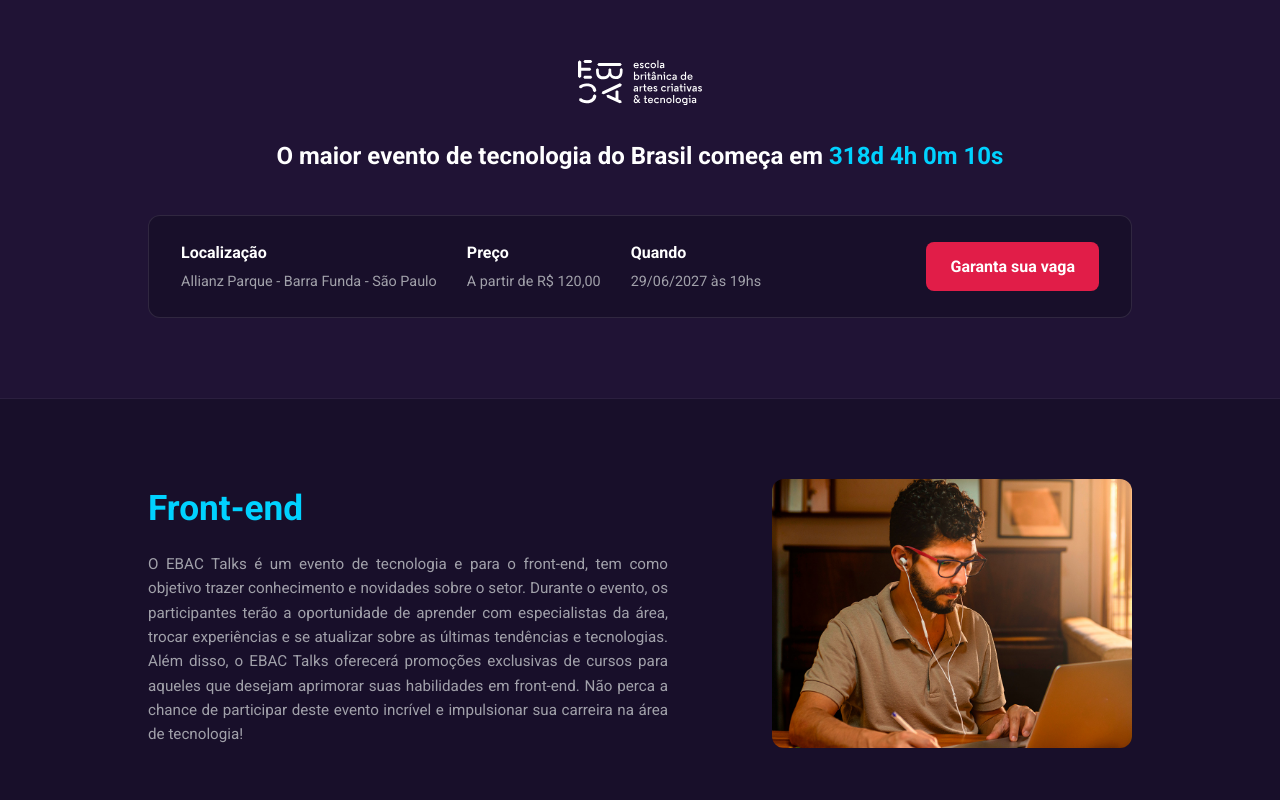
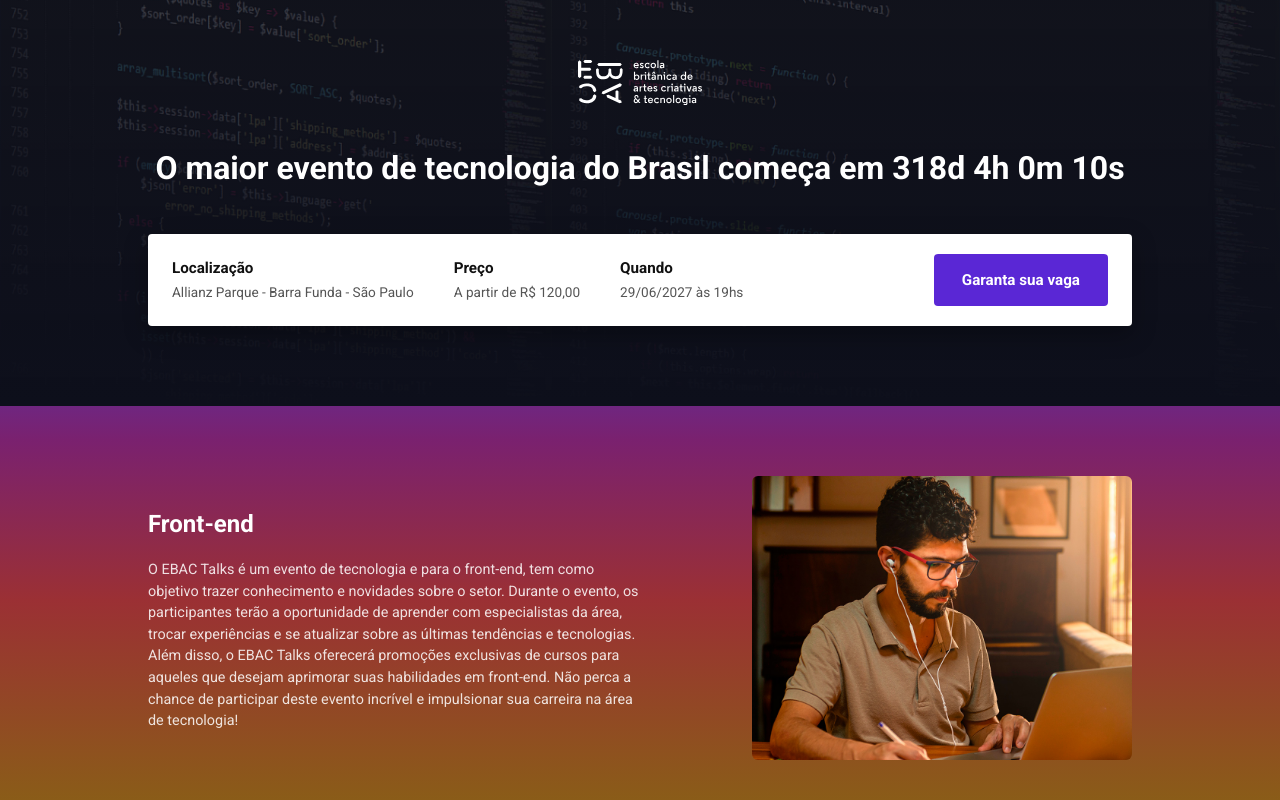
Before and after one commit to PriscilaDurao/EBAC-Tech-Talks, a website built with Parcel: page index.html in a window 1280 px wide. Shown: the top 800 px of the page. Built offline with nearby package versions, Linux system fonts and the light colour scheme.

Commit message:
atualização de cores e add vercel.json

```diff
--- a/package.json
+++ b/package.json
@@ -3,11 +3,10 @@
   "version": "1.0.0",
   "description": "Landing Page EBAC Tech Talks",
   "scripts": {
-    "dev": "parcel index.html --port 1234",
+    "dev": "parcel index.html --port 3000",
     "build": "parcel build index.html"
   },
   "devDependencies": {
-    "@parcel/transformer-sass": "^2.16.4",
     "parcel": "^2.12.0",
     "sass": "^1.72.0"
   }
--- a/src/styles/_variables.scss
+++ b/src/styles/_variables.scss
@@ -1,7 +1,7 @@
-$purple-primary: #180F2A;
-$purple-card: #201335;
-$pink-accent: #E11D48;
-$blue-accent: #00d2ff;
-$text-light: #FFFFFF;
-$text-muted: #A1A1AA;
+$bg-color: #0d0f1b;
+$purple-button: #5a27d5;
+$purple-button-hover: #481eb0;
+$card-bg: #ffffff;
+$text-dark: #111111;
+$text-light: #ffffff;
 $font-main: 'Roboto', sans-serif;
--- a/src/styles/main.scss
+++ b/src/styles/main.scss
@@ -1,5 +1,5 @@
-@use "sass:color";
-@use "variables" as *;
+@use 'sass:color';
+@use 'variables' as *;
 
 * {
     margin: 0;
@@ -8,10 +8,21 @@
     font-family: $font-main;
 }
 
+// DEGRADÊ FOTOGRÁFICO FIEL À IMAGEM
 body {
-  background-color: $purple-primary;
+    background: linear-gradient(
+        180deg,
+        #1d4b9b 0%,    // Azul escuro no topo
+        #2160be 15%,   // Azul royal
+        #4939bf 35%,   // Roxo
+        #7a216f 55%,   // Magenta / Vinho
+        #9b3034 75%,   // Vermelho fechado
+        #8a5c18 100%   // Tom mostarda / dourado escuro na base
+    );
+    background-attachment: fixed;
     color: $text-light;
     line-height: 1.6;
+    min-height: 100vh;
 }
 
 .container {
@@ -23,25 +34,23 @@
 
 .button {
     display: inline-block;
-  padding: 12px 24px;
-  font-size: 1rem;
-  font-weight: bold;
+    padding: 14px 28px;
+    font-size: 0.95rem;
+    font-weight: 700;
     text-decoration: none;
     text-align: center;
-  border-radius: 8px;
+    border-radius: 4px;
     border: none;
     cursor: pointer;
-  transition:
-    background-color 0.3s ease,
-    transform 0.2s ease;
+    transition: background-color 0.3s ease, transform 0.2s ease;
 
     &--primary {
-    background-color: $pink-accent;
+        background-color: $purple-button;
         color: $text-light;
 
         &:hover {
-      background-color: color.adjust($pink-accent, $lightness: 8%);
-      transform: translateY(-2px);
+            background-color: $purple-button-hover;
+            transform: translateY(-1px);
         }
     }
 }
@@ -49,23 +58,20 @@
 .hero {
     padding: 60px 0 80px;
     text-align: center;
-  background-color: $purple-card;
-  border-bottom: 1px solid rgba(255, 255, 255, 0.05);
+    background-image: linear-gradient(180deg, rgba(13, 15, 27, 0.75) 0%, $bg-color 100%), url('../assets/images/fundo.png');
+    background-size: cover;
+    background-position: center;
 
     &__logo {
-    max-width: 160px;
-    margin-bottom: 24px;
+        max-width: 150px;
+        margin-bottom: 30px;
     }
 
     &__text {
-    font-size: 1.5rem;
+        font-size: 2rem;
         margin-bottom: 40px;
         font-weight: 700;
-
-    span {
-      color: $blue-accent;
-      display: inline-block;
-    }
+        color: $text-light;
     }
 }
 
@@ -73,79 +79,68 @@
     display: flex;
     justify-content: space-between;
     align-items: center;
-  background-color: $purple-primary;
-  padding: 24px 32px;
-  border-radius: 12px;
-  border: 1px solid rgba(255, 255, 255, 0.1);
+    background-color: $card-bg;
+    padding: 20px 24px;
+    border-radius: 4px;
+    box-shadow: 0 8px 24px rgba(0, 0, 0, 0.3);
     gap: 20px;
 
     &__infos {
         display: flex;
         list-style: none;
-    gap: 30px;
+        gap: 40px;
         text-align: left;
 
         &__item {
-      font-size: 0.9rem;
-      color: $text-muted;
+            font-size: 0.85rem;
+            color: #555555;
 
             b {
                 display: block;
-        color: $text-light;
-        font-size: 1rem;
-        margin-bottom: 4px;
+                color: $text-dark;
+                font-size: 0.95rem;
+                margin-bottom: 2px;
             }
         }
     }
 }
 
 .event {
-  padding: 80px 0;
+    padding: 70px 0;
 
     .container {
         display: flex;
         align-items: center;
         justify-content: space-between;
-    gap: 40px;
+        gap: 50px;
     }
 
     &__details {
-    max-width: 520px;
+        max-width: 500px;
 
         &__title {
-      font-size: 2.2rem;
+            font-size: 1.5rem;
             margin-bottom: 16px;
-      color: $blue-accent;
+            font-weight: 700;
+            color: $text-light;
         }
 
         &__description {
-      font-size: 0.95rem;
-      color: $text-muted;
-      text-align: justify;
+            font-size: 0.9rem;
+            color: rgba(255, 255, 255, 0.85);
+            line-height: 1.5;
         }
     }
 
     &__image {
-    max-width: 360px;
+        max-width: 380px;
         width: 100%;
-    border-radius: 12px;
+        border-radius: 6px;
         object-fit: cover;
     }
 
     &--image-left .container {
         flex-direction: row-reverse;
-  }
-
-  &--ux-ui &__details__title {
-    color: $pink-accent;
-  }
-
-  &--data-science &__details__title {
-    color: #10b981;
-  }
-
-  &--backend &__details__title {
-    color: #f59e0b;
     }
 }
 
@@ -153,7 +148,6 @@
     .infos-bar {
         flex-direction: column;
         align-items: stretch;
-    text-align: center;
 
         &__infos {
             flex-direction: column;
```
Also changed, not shown: dist/fundo.94ddb0e9.png (added), vercel.json (added), 4 other files. Lines whose indentation alone changed are shown as unchanged.
